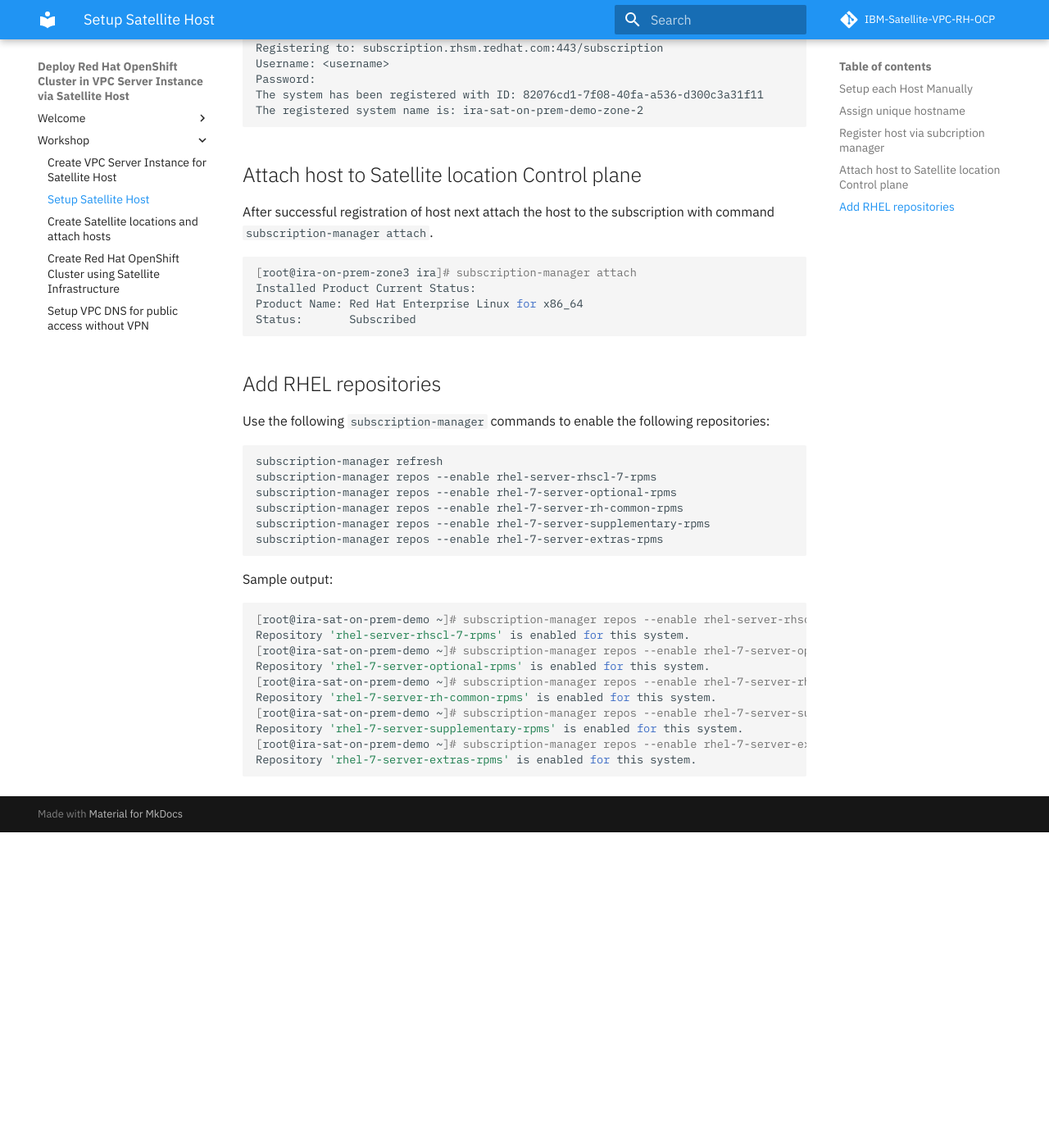
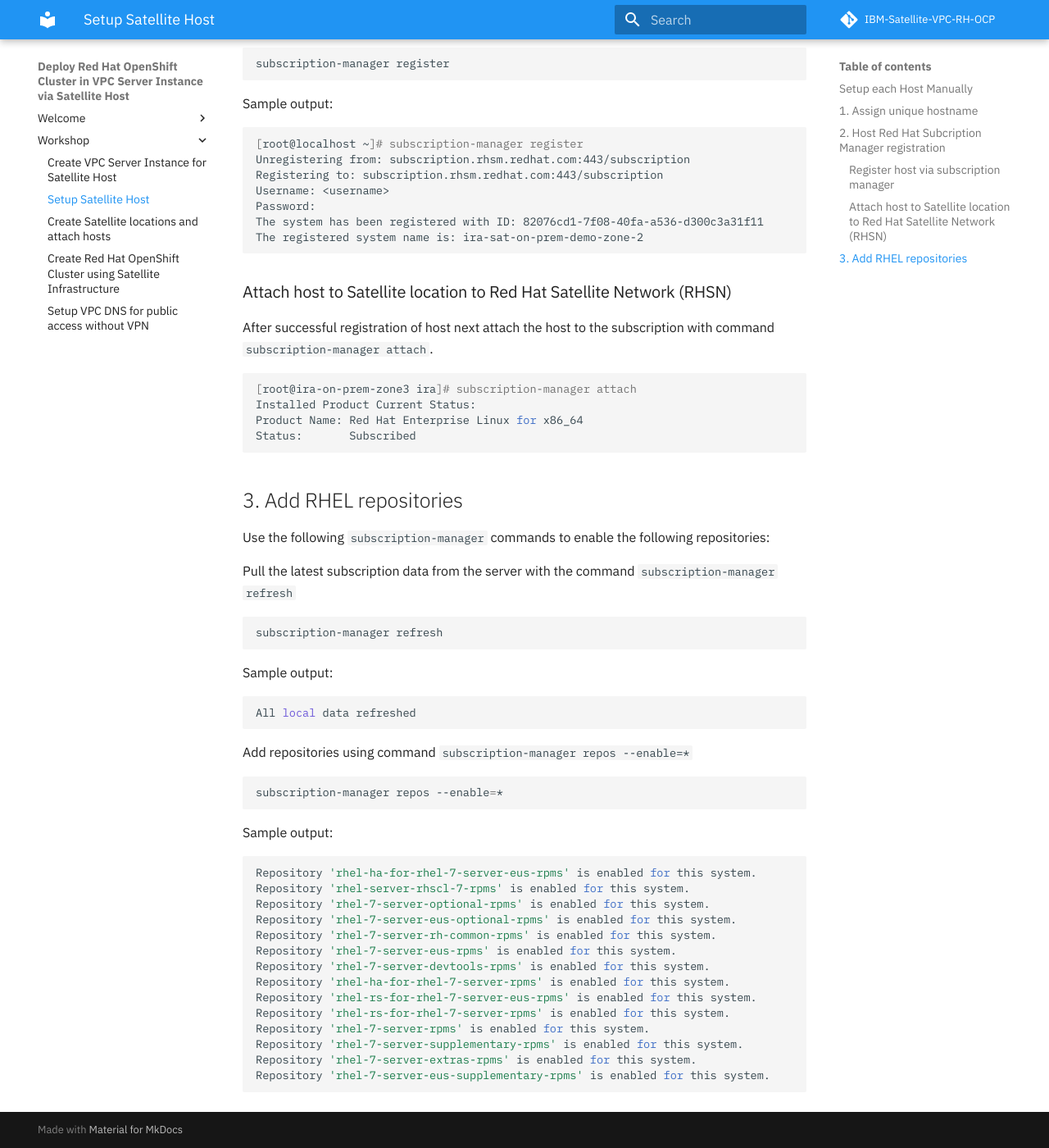
Before and after one commit to IraAngeles-IBM/IBM-Satellite-VPC-RH-OCP, an MkDocs documentation site: the page built from docs/manual-host-setup.md, in a window 1280 px wide and 1400 px high, scrolled down 761 px. Shown: the whole window at 82% size. Built offline with MkDocs 1.6.1 and Material for MkDocs 9.7.7, drawn with Linux system fonts in a browser that asks for light colours; comment, search, counter and statistics services are not loaded; before the commit the page ends 1776 px from its top, so only the background shows below that; some of the changed text lies outside the part shown.

Commit message:
updated manual host setup

````diff
--- a/docs/manual-host-setup.md
+++ b/docs/manual-host-setup.md
@@ -2,15 +2,19 @@
 
 The following steps are the setup required for each hosts.
 
-## Assign unique hostname
+## 1. Assign unique hostname
 
-SSH to each host and update the hostname. Use the command `hostnamectl` to update the hostname. Hostname will be updated however, terminal session hostname will be update upon next login or re-login to check if update. Ensure hostnames are unique to avoid conflict during setup.
+SSH to each host and update the hostname. Use the command `hostnamectl` to update the hostname. Hostname will be updated however, terminal session hostname will be update upon next login or re-login to check if update. Ensure hostnames are unique to avoid conflict during setup. If the host is already assigned with a unique hostname, this step can be skipped unless it is desired to assign a preferred hostname.
 
 ```shell
 hostnamectl set-hostname ira-sat-on-prem-demo-zone-2
 ```
 
-## Register host via subcription manager
+## 2. Host Red Hat Subcription Manager registration
+
+This is step is for custom images or from on-prem setup.  These steps can be skipped for instances using the IBM Cloud provided OS images.
+
+### Register host via subscription manager
 
 Ensure Red Hat subscription license covers Red Hat Software Collections.  Register host using subscription-manager and enter the username, password, and Pool ID when needed.
 
@@ -30,7 +34,7 @@
 The registered system name is: ira-sat-on-prem-demo-zone-2
 ```
 
-## Attach host to Satellite location Control plane
+### Attach host to Satellite location to Red Hat Satellite Network (RHSN)
 
 After successful registration of host next attach the host to the subscription with command `subscription-manager attach`.
 
@@ -41,30 +45,43 @@
 Status:       Subscribed
 ```
 
-## Add RHEL repositories
+## 3. Add RHEL repositories
 
 Use the following `subscription-manager` commands to enable the following repositories:
 
+Pull the latest subscription data from the server with the command `subscription-manager refresh`
+
 ```shell
 subscription-manager refresh
-subscription-manager repos --enable rhel-server-rhscl-7-rpms
-subscription-manager repos --enable rhel-7-server-optional-rpms
-subscription-manager repos --enable rhel-7-server-rh-common-rpms
-subscription-manager repos --enable rhel-7-server-supplementary-rpms
-subscription-manager repos --enable rhel-7-server-extras-rpms
 ```
 
 Sample output:
 
 ```shell
-[root@ira-sat-on-prem-demo ~]# subscription-manager repos --enable rhel-server-rhscl-7-rpms
+All local data refreshed
+```
+
+Add repositories using command `subscription-manager repos --enable=*`
+
+```shell
+subscription-manager repos --enable=*
+```
+
+Sample output:
+
+```shell
+Repository 'rhel-ha-for-rhel-7-server-eus-rpms' is enabled for this system.
 Repository 'rhel-server-rhscl-7-rpms' is enabled for this system.
-[root@ira-sat-on-prem-demo ~]# subscription-manager repos --enable rhel-7-server-optional-rpms
 Repository 'rhel-7-server-optional-rpms' is enabled for this system.
-[root@ira-sat-on-prem-demo ~]# subscription-manager repos --enable rhel-7-server-rh-common-rpms
+Repository 'rhel-7-server-eus-optional-rpms' is enabled for this system.
 Repository 'rhel-7-server-rh-common-rpms' is enabled for this system.
-[root@ira-sat-on-prem-demo ~]# subscription-manager repos --enable rhel-7-server-supplementary-rpms
+Repository 'rhel-7-server-eus-rpms' is enabled for this system.
+Repository 'rhel-7-server-devtools-rpms' is enabled for this system.
+Repository 'rhel-ha-for-rhel-7-server-rpms' is enabled for this system.
+Repository 'rhel-rs-for-rhel-7-server-eus-rpms' is enabled for this system.
+Repository 'rhel-rs-for-rhel-7-server-rpms' is enabled for this system.
+Repository 'rhel-7-server-rpms' is enabled for this system.
 Repository 'rhel-7-server-supplementary-rpms' is enabled for this system.
-[root@ira-sat-on-prem-demo ~]# subscription-manager repos --enable rhel-7-server-extras-rpms
 Repository 'rhel-7-server-extras-rpms' is enabled for this system.
+Repository 'rhel-7-server-eus-supplementary-rpms' is enabled for this system.
 ```
````
Also changed, not shown: site/manual-host-setup/index.html, site/search/search_index.json, site/sitemap.xml, 1 other file.
